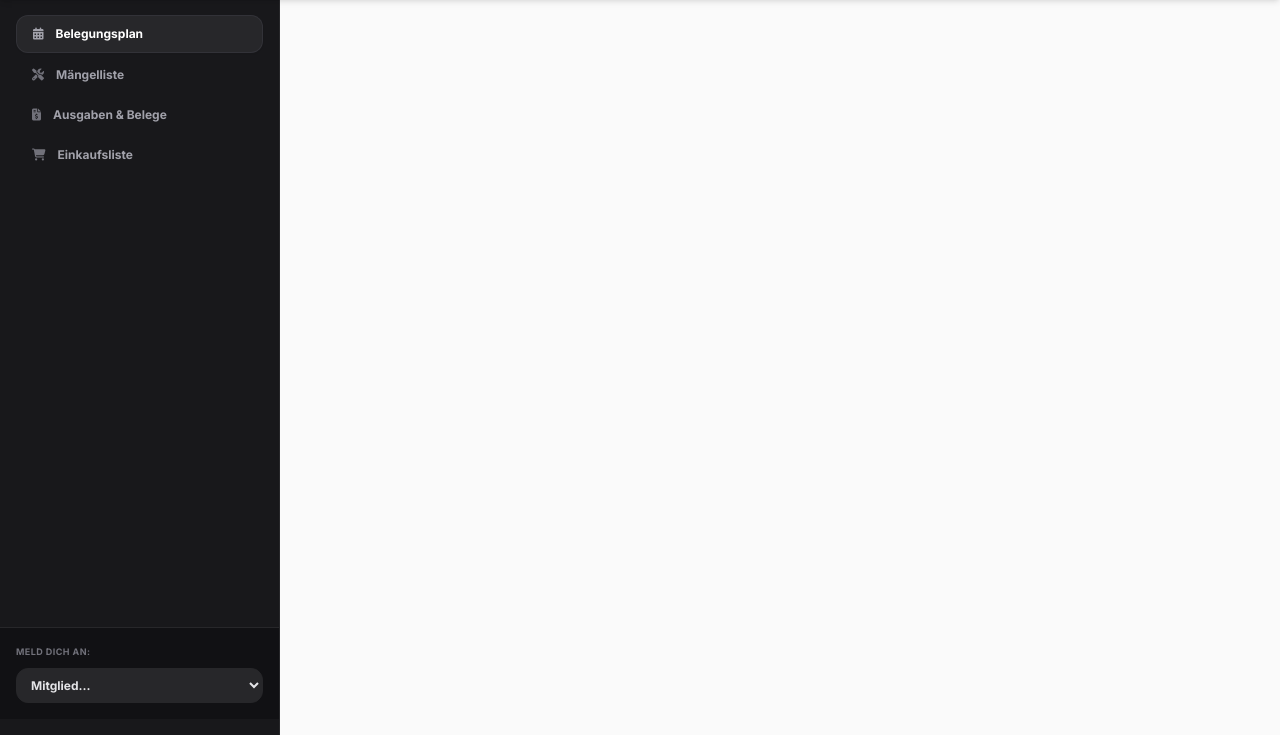
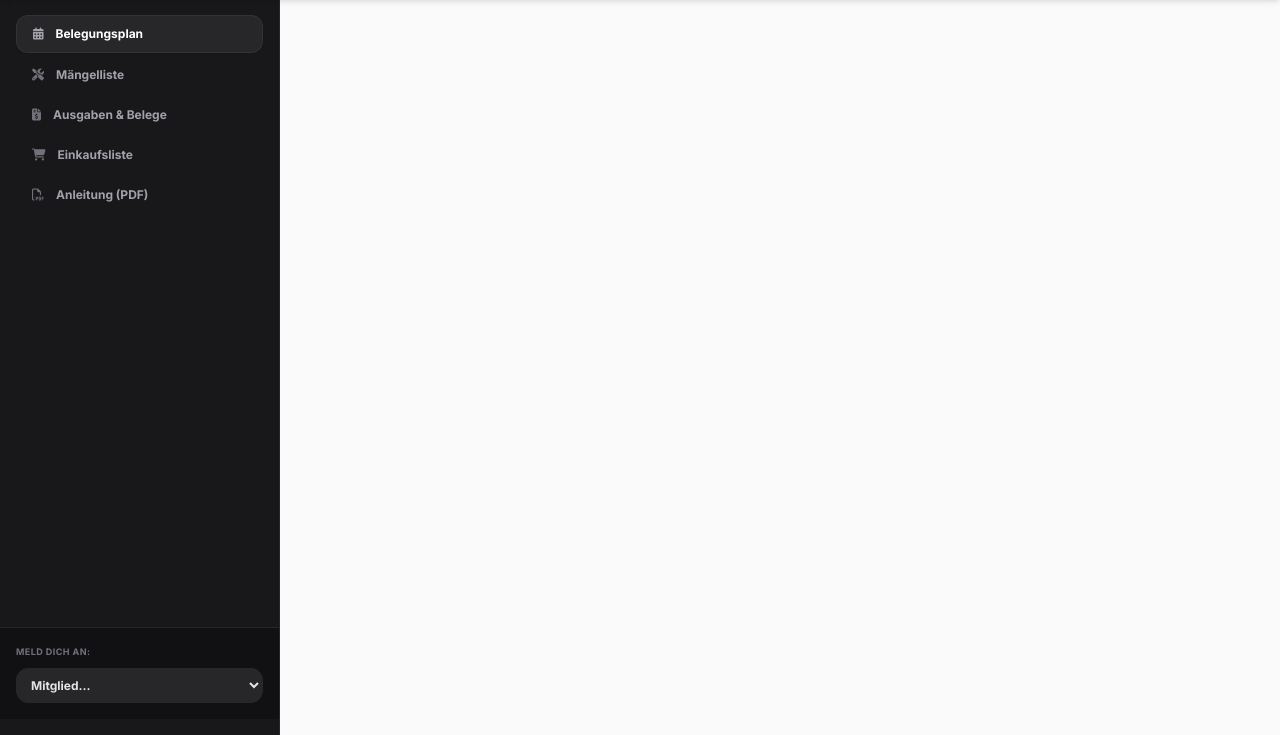
Before and after one commit to mauriccee/casa-benz-salums, a Flask app: template templates/base.html in a window 1280 px wide. Shown: the part 65-800 px from the top of the page. Run offline with Flask 2, Linux system fonts and the light colour scheme; the template is opened without the code that fills it, so the values that code supplies are empty; some libraries are stand-ins or nearby versions.

Commit message:
Add family portal PDF guide to static assets and include sidebar download link

```diff
--- a/templates/base.html
+++ b/templates/base.html
@@ -141,6 +141,9 @@
                 <button onclick="switchTab('shopping-tab')" id="btn-shopping-tab" class="w-full flex items-center px-4 py-2.5 rounded-xl text-xs font-bold transition text-zinc-400 hover:text-white hover:bg-zinc-800/40">
                     <i class="fa-solid fa-cart-shopping mr-3 text-zinc-500"></i> Einkaufsliste
                 </button>
+                <a href="/static/Anleitung_Ferienhaus_Laax.pdf" target="_blank" class="w-full flex items-center px-4 py-2.5 rounded-xl text-xs font-bold transition text-zinc-400 hover:text-white hover:bg-zinc-800/40">
+                    <i class="fa-regular fa-file-pdf mr-3 text-zinc-500"></i> Anleitung (PDF)
+                </a>
             </nav>
 
             <!-- User Login Console / Profile Card -->
```
Also changed, not shown: 1 other file.
